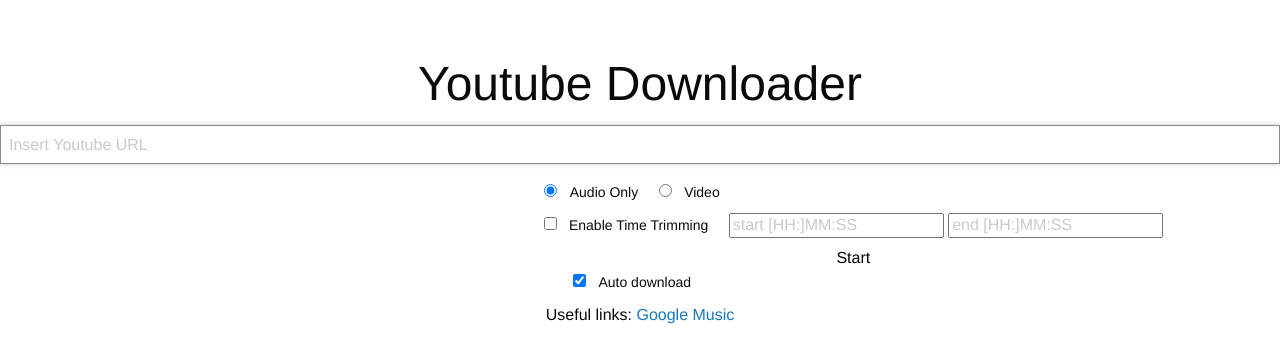
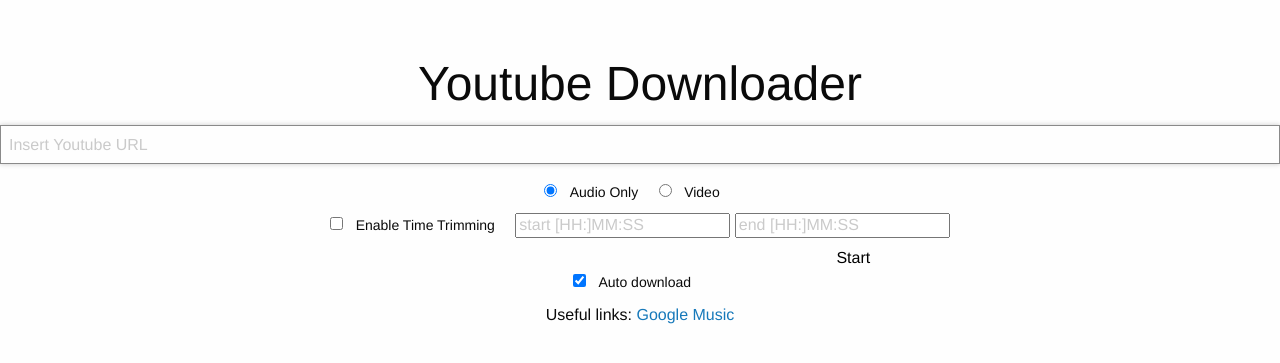
Before and after one commit to tpcstld/youtube, a Flask app: page / in a window 1280 px wide. Shown: the top 363 px of the page. Run offline with Flask 2, Linux system fonts and the light colour scheme; some libraries are stand-ins or nearby versions.

Commit message:
Fix styling error.

```diff
--- a/templates/index.html
+++ b/templates/index.html
@@ -30,7 +30,7 @@
                     </div>
                 </div>
                 <div class="row">
-                  <div class="small-12 large-4 large-offset-4 columns">
+                  <div class="small-12 columns">
                     <input id="enable_trim" name="enable_trim" type="checkbox">
                     <label for="enable_trim">Enable Time Trimming</label>
                     <input name="start_time" placeholder="start [HH:]MM:SS">
```
